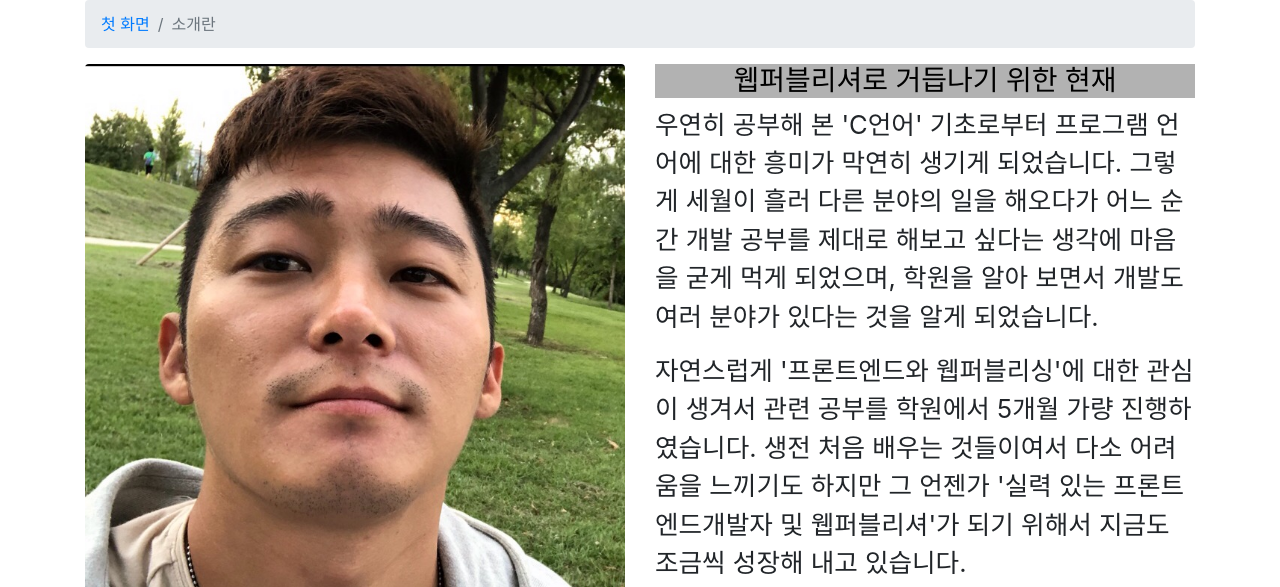
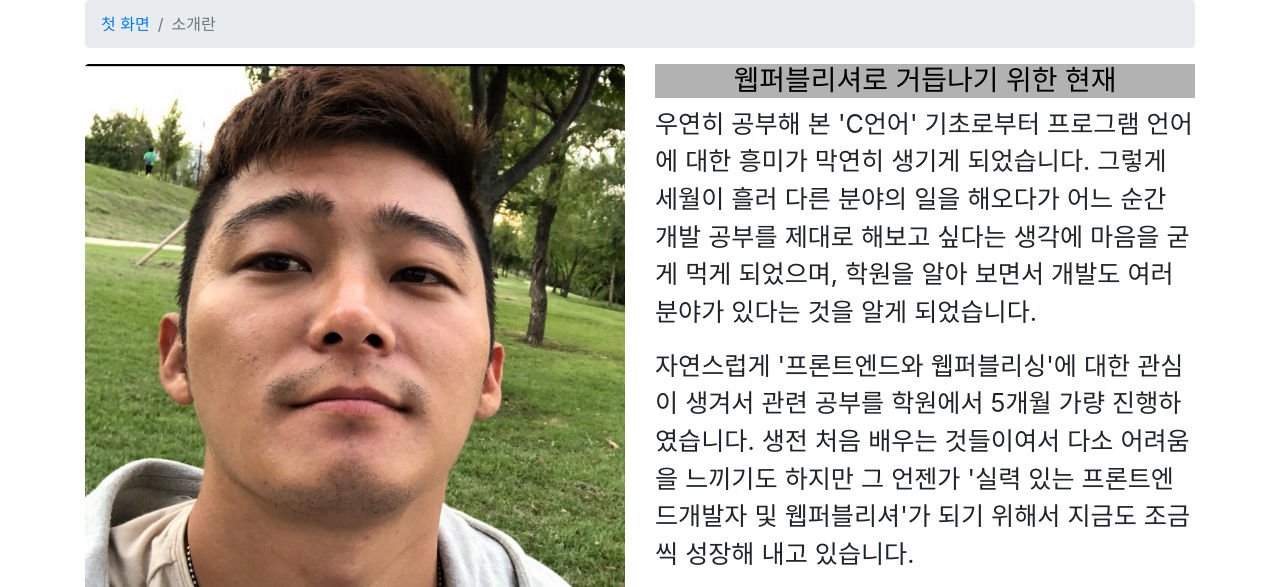
Before and after one commit to hellodev83/my_page, a website: page about.html in a window 1280 px wide. Shown: the part 144-731 px from the top of the page. Drawn offline with Linux system fonts and the light colour scheme.

Commit message:
Update modern-business.css

```diff
--- a/css/modern-business.css
+++ b/css/modern-business.css
@@ -13,7 +13,7 @@ h3 {
   margin-top: 30px;
 }
 .explain {
-  font-size: 1.6em;
+  font-size: 1.57em;
 }
 .carousel-item {
   height: 65vh;
```
